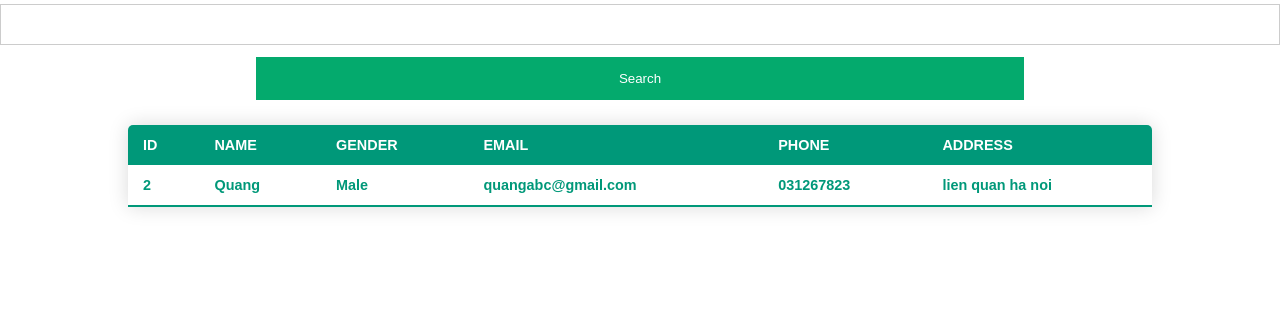
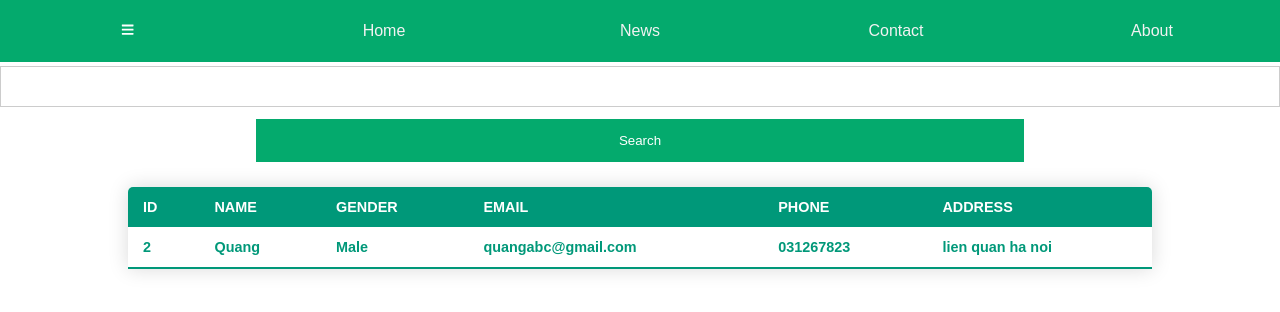
Before and after one commit to Tskiser/Quannie, a React (Create React App) app in the folder InsuranceCard/demofrontend/: page /list-staff in a window 1280 px wide. Shown: the top 312 px of the page. Built offline with nearby package versions, Linux system fonts and the light colour scheme.

Commit message:
Navigation bar

```diff
--- a/InsuranceCard/demofrontend/package.json
+++ b/InsuranceCard/demofrontend/package.json
@@ -2,7 +2,7 @@
   "name": "demofrontend",
   "version": "0.1.0",
   "private": true,
-  "proxy": "http://localhost:8080/",
+  "proxy": "http://localhost:3000/",
   "dependencies": {
     "@testing-library/jest-dom": "^5.16.5",
     "@testing-library/react": "^13.4.0",
@@ -12,6 +12,7 @@
     "lodash": "4.17.21",
     "react": "17.0.2",
     "react-dom": "17.0.2",
+    "react-icons": "^4.6.0",
     "react-router-dom": "5.3.0",
     "react-scripts": "^5.0.1",
     "sass": "1.45.0",
--- a/InsuranceCard/demofrontend/src/App.js
+++ b/InsuranceCard/demofrontend/src/App.js
@@ -47,7 +47,7 @@ function App() {
         </Route>
         {/* Create login form - Quan */}
         <Route path="/">
-          <Login />
+          <LoginPage />
         </Route>
 
       </Switch>
--- a/InsuranceCard/demofrontend/src/components/Login.js
+++ b/InsuranceCard/demofrontend/src/components/Login.js
@@ -1,7 +1,6 @@
 import axios from "axios"
 import React, { useEffect, useState, } from "react"
 import { useHistory } from "react-router-dom"
-import '../styles/login.scss'
 
 const Login = () => {
     let history = useHistory();
--- a/InsuranceCard/demofrontend/src/components/Nav.js
+++ b/InsuranceCard/demofrontend/src/components/Nav.js
@@ -1,12 +1,30 @@
+import React from 'react'
+import * as FAicons from "react-icons/fa";
 import '../styles/Nav.scss'
+import '../styles/Sidebar.scss'
 const Nav = () => {
+
+    const handleSidebar = () => {
+        alert("alo alo")
+    }
+
     return (
-        <div class="topnav">
-            <a class="active" href="#home">Home</a>
-            <a href="#news">News</a>
-            <a href="#contact">Contact</a>
-            <a href="#about">About</a>
-        </div>
+        <React.Fragment>
+            <div class="topnav">
+                <button className='sidebar-toggler' onClick={handleSidebar}><FAicons.FaBars/></button>
+                <button className='nav-link'><a href="#home">Home</a></button>
+                <button className='nav-link'><a href="#news">News</a></button>
+                <button className='nav-link'><a href="#contact">Contact</a></button>
+                <button className='nav-link'><a href="#about">About</a></button>
+            </div>
+            <ul className='sideNav'>
+                <li className='navItem'><a href='#'>Item 1</a></li>
+                <li className='navItem'><a href='#'>Item 1</a></li>
+                <li className='navItem'><a href='#'>Item 1</a></li>
+                <li className='navItem'><a href='#'>Item 1</a></li>
+                <li className='navItem'><a href='#'>Item 1</a></li>
+            </ul>
+        </React.Fragment>
     )
 }
 export default Nav
--- a/InsuranceCard/demofrontend/src/styles/Nav.scss
+++ b/InsuranceCard/demofrontend/src/styles/Nav.scss
@@ -1,25 +1,29 @@
 .topnav {
+    display: flex;
     background-color: #333;
+    background-color:#04AA6D;
     // overflow: hidden;
 }
 
-/* Style the links inside the navigation bar */
-.topnav a {
-    float: left;
+.topnav a{
     color: #f2f2f2;
     text-align: center;
-    padding: 14px 16px;
     text-decoration: none;
-    font-size: 17px;
+    font-size: larger;
 }
 
-/* Change the color of links on hover */
-.topnav a:hover {
-    background-color: #ddd;
+.topnav button:hover > a {
+    background-color: #f2f2f2;
+    font-weight: 600;
     color: black;
 }
 
-/* Add a color to the active/current link */
+.topnav button:hover{
+    background-color: #f2f2f2;
+    color: black;
+}
+
+
 .topnav a.active {
     background-color: #04AA6D;
     color: white;
--- /dev/null
+++ b/InsuranceCard/demofrontend/src/styles/Sidebar.scss
@@ -0,0 +1,29 @@
+.sideNav{
+    display: none;
+    position: fixed;
+    height: 100%;
+    width: 150px;
+    max-width: 30%;
+    margin: 0;
+    background-color: rgb(11, 67, 30);
+    padding: 0%;
+    flex-direction: column;
+    justify-content: flex-start;
+}
+
+.navItem{
+    padding: 10px;
+    list-style-type: none;
+    text-align: center;
+}
+
+.navItem a{
+    color: #ddd;
+    text-decoration: none;
+    font-size: large;
+}
+
+.navItem:hover{
+    background-color: #04AA6D;
+    color: black;
+}
--- a/InsuranceCard/demofrontend/src/views/CreateCustomer.js
+++ b/InsuranceCard/demofrontend/src/views/CreateCustomer.js
@@ -48,7 +48,7 @@ const CreateCustomer = () => {
                   value={accountCus.password}
                   placeholder="enter password"
                   onChange={(e) => {
-                    setAccountStaff({ ...accountCus, password: e.target.value });
+                    setAccountCus({ ...accountCus, password: e.target.value });
                   }}
                 />
               </h4>
@@ -73,7 +73,7 @@ const CreateCustomer = () => {
                       placeholder="enter folk"
                       value={profileCus.folk}
                       onChange={(e) => {
-                        setProfileStaff({ ...profileCus, folk: e.target.value });
+                        setProfileCus({ ...profileCus, folk: e.target.value });
                       }}
                     />
                   </h4>
@@ -154,7 +154,7 @@ const CreateCustomer = () => {
                   placeholder="enter city"
                   value={addressCus.city}
                   onChange={(e) => {
-                    setAddressStaff({ ...addressCus, city: e.target.value });
+                    setAddressCus({ ...addressCus, city: e.target.value });
                   }}
                 />
               </h4>
--- a/InsuranceCard/demofrontend/src/views/ListStaff.js
+++ b/InsuranceCard/demofrontend/src/views/ListStaff.js
@@ -1,26 +1,28 @@
 import React, { useState } from 'react';
 import PropTypes from 'prop-types';
 import '../styles/listStaff.scss';
+import Nav from '../components/Nav';
 import Staff from './Staff';
 ListStaff.propTypes = {
     data: PropTypes.array,
 };
 
-ListStaff.defaultProps ={
+ListStaff.defaultProps = {
     data: [],
 }
 
-function ListStaff({data}) {
+function ListStaff({ data }) {
 
     const [searchStr, setSearchStr] = useState('');
     const [searchList, setSearchList] = useState(data);
     const listData = data;
-    const handleSearch=()=>{
+    const handleSearch = () => {
         setSearchList(listData.filter((staff) => staff.name.toLowerCase().includes(searchStr.toLowerCase())))
     }
     return (
-        <div>
-        <input value={searchStr} onChange={(e)=>setSearchStr(e.target.value)}/> <button onClick={handleSearch}>Search</button>
+        <React.Fragment>
+            <Nav/>
+            <input value={searchStr} onChange={(e) => setSearchStr(e.target.value)} /> <button onClick={handleSearch}>Search</button>
             <table class="content-table">
                 <thead>
                     <tr>
@@ -43,13 +45,13 @@ function ListStaff({data}) {
                         <td>lien quan ha noi</td>
                     </tr>
                     {
-                    searchList.map((staff)=>(
-                        <Staff staff={staff}/>
+                        searchList.map((staff) => (
+                            <Staff staff={staff} />
                         ))
                     }
                 </tbody>
             </table>
-    </div>
+        </React.Fragment>
     );
 }
 
```
Also changed, not shown: 1 other file (tests, documents, lock files or other folders). Lines whose indentation alone changed are shown as unchanged.
